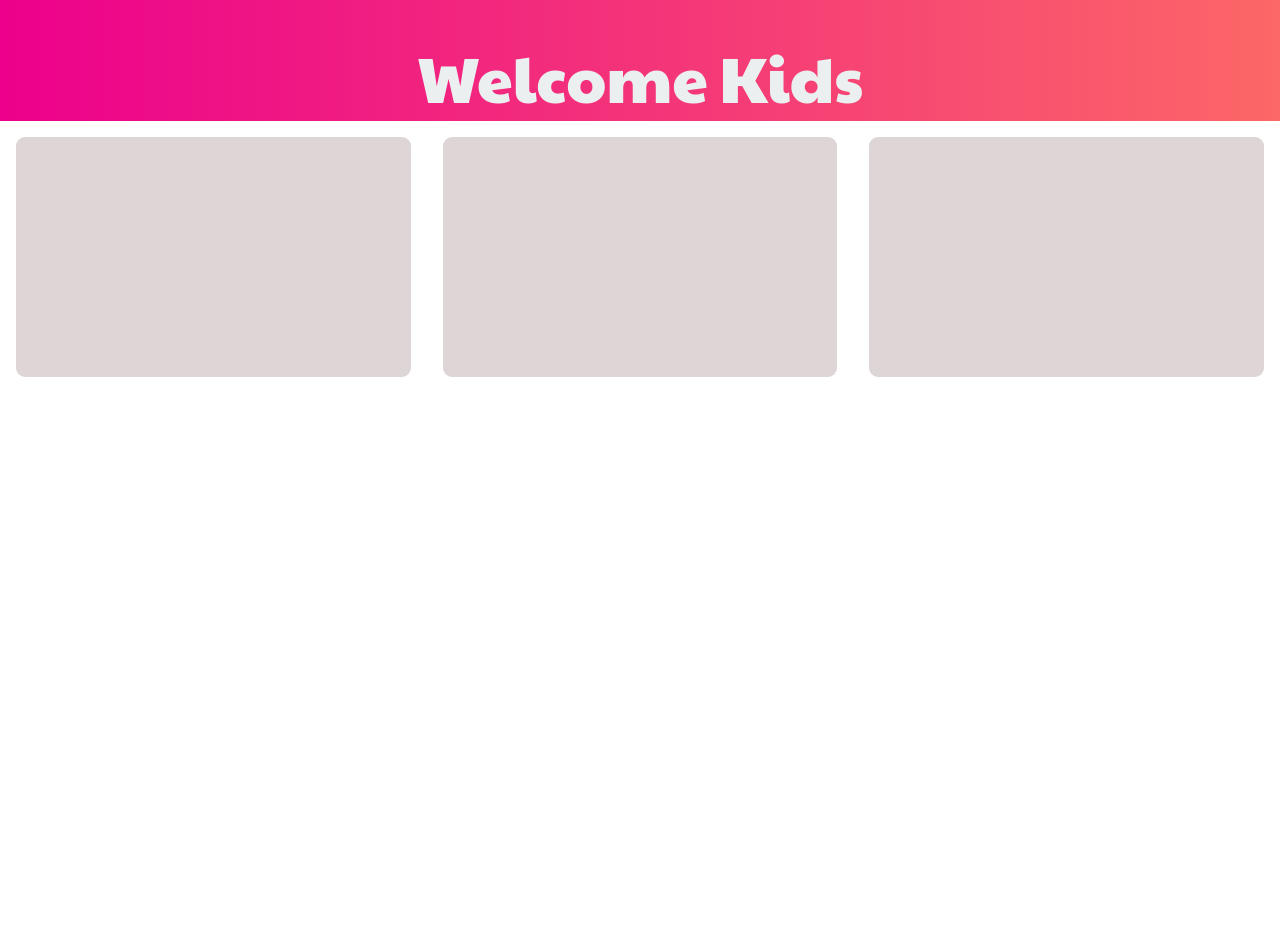
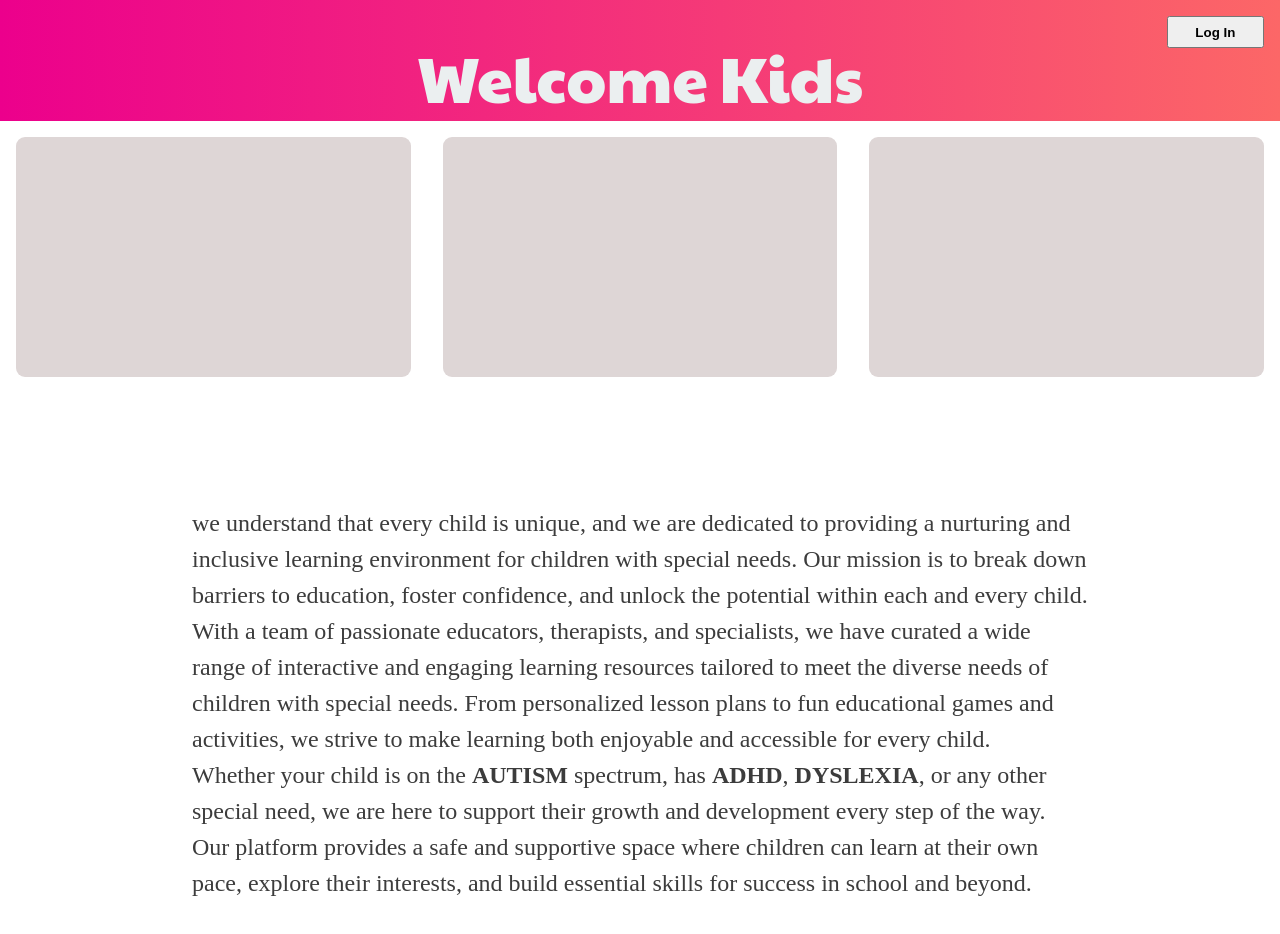
Before and after one commit to 7h3cyb3rm0nk/hackathon, a plain HTML site: page index.html in a window 1280 px wide. Before the commit the page ends 800 px from the top, so only its background shows below. Drawn offline with Linux system fonts and the light colour scheme.

Commit message:
modify source files

```diff
--- a/css/styles.css
+++ b/css/styles.css
@@ -45,6 +45,19 @@ nav {
 }
 
 
+.login-button {
+    position: absolute;
+    top: 1em;
+    right: 1em;
+
+}
+.login-button > * {
+    padding: 0.5em;
+    padding-inline: 2em;
+    font-weight: 600;
+}
+
+
 @keyframes enlarge {
     from {
         transform: scale(1);
@@ -53,3 +66,14 @@ nav {
         transform: scale(1.1);
     }
 }
+
+
+.text-content {
+    width: 70%;
+    margin: 8rem auto;
+    color: rgb(60, 60, 60);
+    font-size: 1.5em;
+    text-align: left;
+    line-height: 1.5em;
+
+}
--- a/index.html
+++ b/index.html
@@ -13,6 +13,9 @@
 </head>
 <body>
 <nav class="paytone-one-regular">Welcome Kids</nav>
+<a href="login.html" class="login-button">
+    <button>Log In</button>
+</a>
 
 
 <section class="content">
@@ -28,7 +31,13 @@
 
 </section>
 
-
+<section class="text-content">
+    we understand that every child is unique, and we are dedicated to providing a nurturing and inclusive learning environment for children with special needs. Our mission is to break down barriers to education, foster confidence, and unlock the potential within each and every child.
+<br>
+With a team of passionate educators, therapists, and specialists, we have curated a wide range of interactive and engaging learning resources tailored to meet the diverse needs of children with special needs. From personalized lesson plans to fun educational games and activities, we strive to make learning both enjoyable and accessible for every child.
+<br>
+Whether your child is on the <strong>AUTISM</strong> spectrum, has <strong>ADHD</strong>, <strong>DYSLEXIA</strong>, or any other special need, we are here to support their growth and development every step of the way. Our platform provides a safe and supportive space where children can learn at their own pace, explore their interests, and build essential skills for success in school and beyond.
+</section>
 
 
 </body>
```
